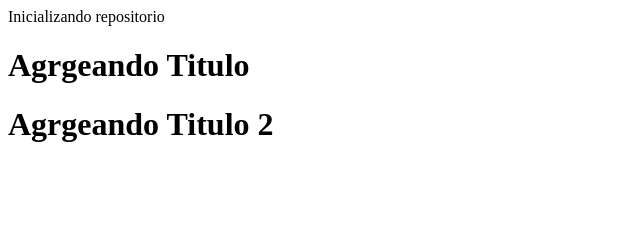
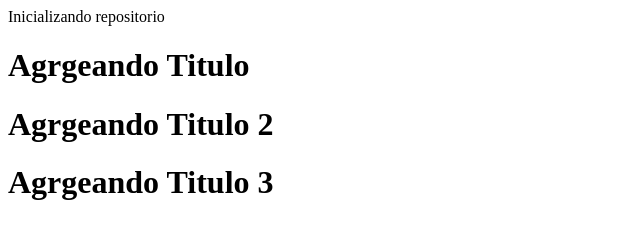
Before and after one commit to Parra16/hello-world-git, a plain HTML site: page index.html in a window 1280 px wide. Shown: the whole page, without its empty margins (0-640 px from the left). Drawn offline with Linux system fonts and the light colour scheme.

Commit message:
se agrego un 3 titulo

```diff
--- a/index.html
+++ b/index.html
@@ -9,5 +9,6 @@
     Inicializando repositorio
     <h1>Agrgeando Titulo</h1>
     <h1>Agrgeando Titulo 2</h1>
+    <h1>Agrgeando Titulo 3</h1>
 </body>
 </html>
```
